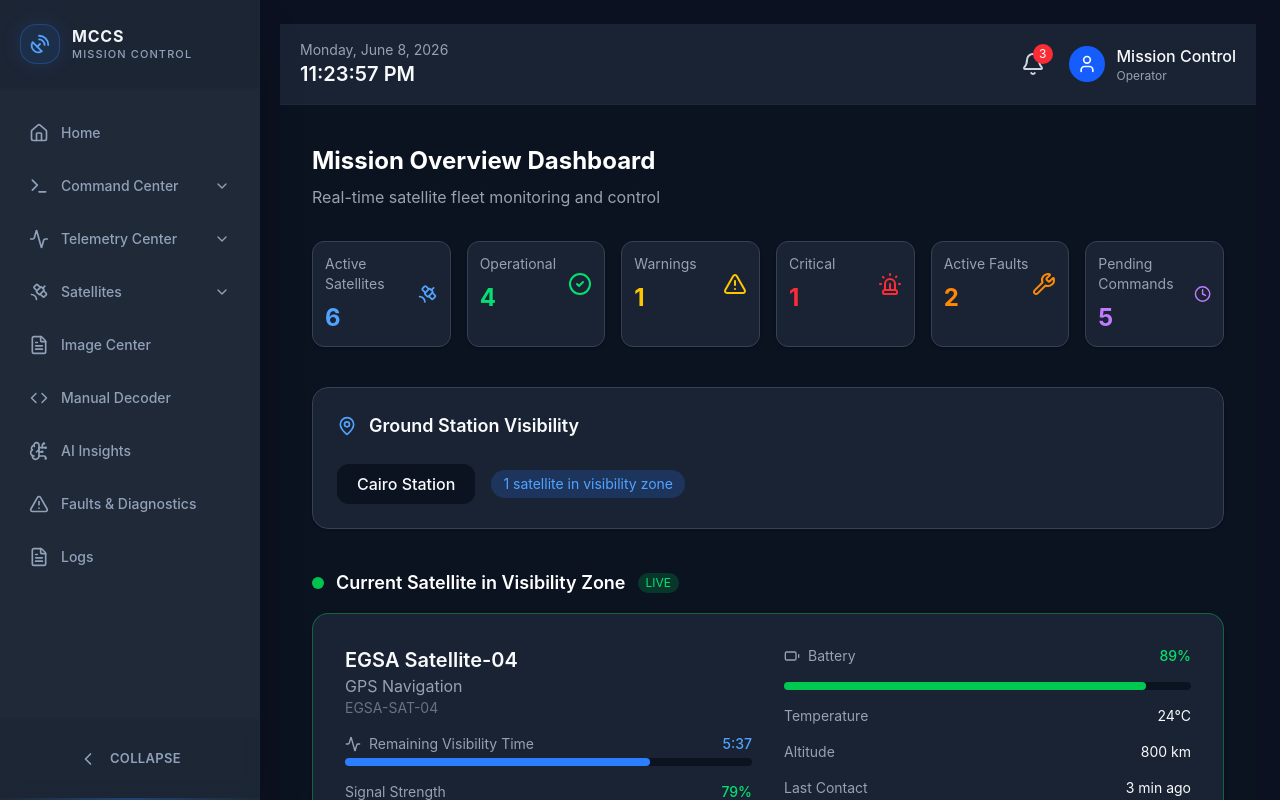
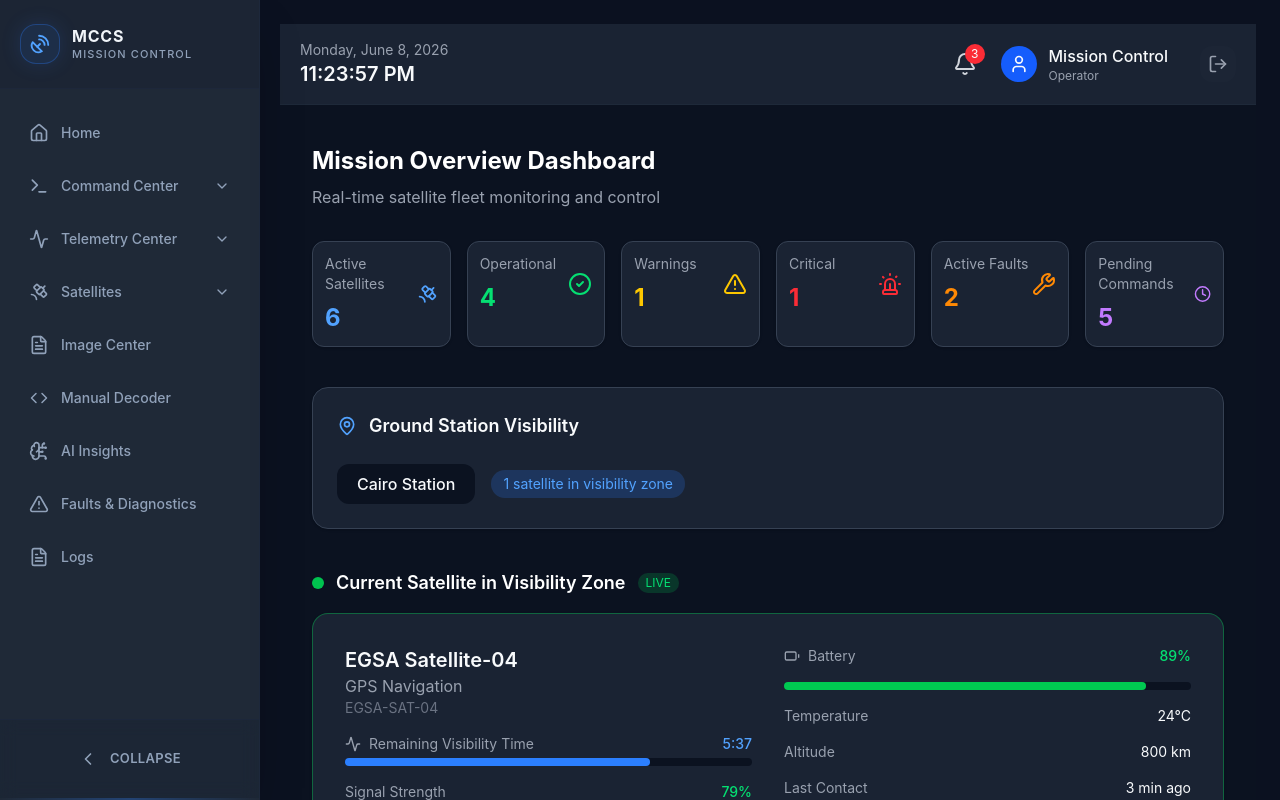
Before and after one commit to ahmedfarghaly261/MCC, a React (Vite) app: page /dashboard in a window 1280 px wide. Shown: the top 800 px of the page. Built offline with nearby package versions, Linux system fonts and the light colour scheme; sample sign-in values are in the browser's storage.

Commit message:
add logout button in the navbar

```diff
--- a/src/components/layout/navBar.tsx
+++ b/src/components/layout/navBar.tsx
@@ -1,7 +1,16 @@
-import { Bell, User } from "lucide-react";
+import { Bell, User, LogOut } from "lucide-react";
 import { memo, useState, useEffect } from "react";
+import { useNavigate } from "react-router-dom";
+import { clearAuthSession } from "@/services/api";
 
 function NavBar() {
+    const navigate = useNavigate();
+
+    const handleLogout = async () => {
+      await clearAuthSession();
+      navigate("/");
+    };
+
     const TopBarClock = memo(function TopBarClock() {
       const [time, setTime] = useState(() => new Date());
 
@@ -47,6 +56,15 @@ function NavBar() {
               <p className="text-xs text-gray-400">Operator</p>
             </div>
           </div>
+
+          {/* Logout */}
+          <button
+            onClick={handleLogout}
+            className="p-2 ml-2 rounded-lg bg-gray-800/50 hover:bg-red-500/20 text-gray-400 hover:text-red-400 transition-colors"
+            title="Log out"
+          >
+            <LogOut className="w-5 h-5" />
+          </button>
         </div>
       </div>
     );
```
